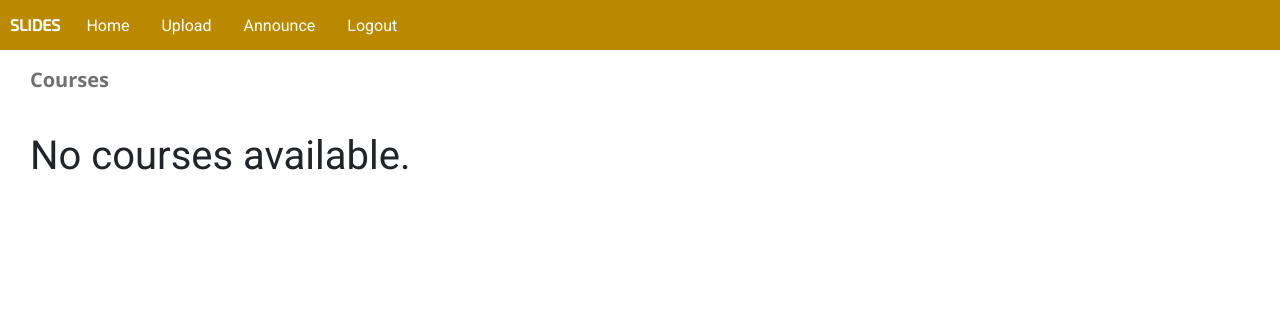
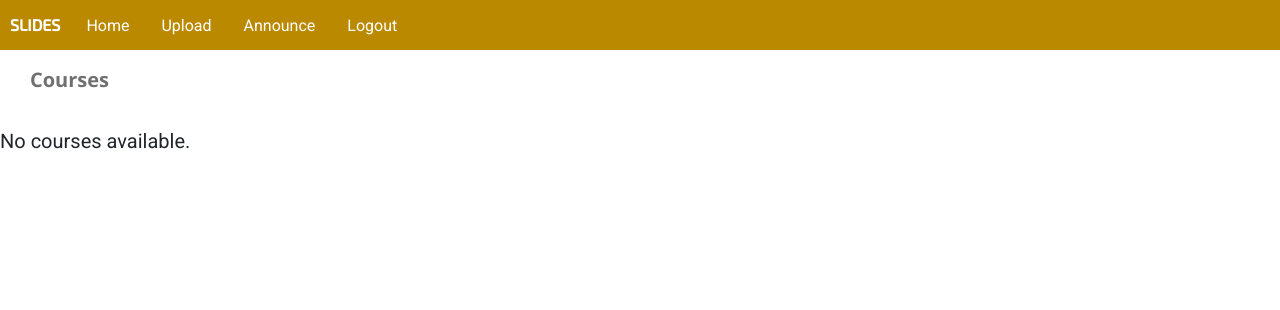
Before and after one commit to despicable-m/Slides, a Django app: page /program/2 in a window 1280 px wide. Shown: the top 310 px of the page. Run offline with Django 3.2, Linux system fonts and the light colour scheme; a user stored in the database is signed in; data comes from the database, SQL or seed files in the repository; both versions use the stored data as it was after the commit; style sheets or scripts are compiled from the project's sources; some libraries are stand-ins or nearby versions.

Commit message:
No data improvements

```diff
--- a/slides/static/slides/styles-mobile.css
+++ b/slides/static/slides/styles-mobile.css
@@ -26,9 +26,17 @@
 }
 
 .no-data {
-  margin-left: 10px;
-  font-size: 40px;
+  margin-left: auto;
+  font-size: 20px;
   font-family: "roboto", sans-serif;
+  margin-right: auto;
+}
+
+.no-data-h {
+  margin-left: auto;
+  margin-right: auto;
+  font-family: "roboto", sans-serif;
+  font-size: 20px;
 }
 
 .basic-button {
--- a/slides/static/slides/styles-mobile.scss
+++ b/slides/static/slides/styles-mobile.scss
@@ -34,9 +34,17 @@ $accent-color: #BB8900;
 }
 
 .no-data {
-    margin-left: 10px;
-    font-size: 40px;
+    margin-left: auto;
+    font-size: 20px;
     font-family: 'roboto', sans-serif;
+    margin-right: auto;
+}
+
+.no-data-h {
+    margin-left: auto;
+    margin-right: auto;
+    font-family: 'roboto', sans-serif;
+    font-size: 20px;
 }
 
 .basic-button {
--- a/slides/static/slides/styles.css
+++ b/slides/static/slides/styles.css
@@ -17,9 +17,17 @@
 }
 
 .no-data {
-  margin-left: 30px;
-  font-size: 40px;
+  margin-left: auto;
+  margin-right: auto;
+  font-size: 20px;
   font-family: "roboto", sans-serif;
+}
+
+.no-data-h {
+  margin-left: auto;
+  margin-right: auto;
+  font-family: "roboto", sans-serif;
+  font-size: 20px;
 }
 
 .basic-button, .section-label .view-all, #search #search-button {
--- a/slides/static/slides/styles.scss
+++ b/slides/static/slides/styles.scss
@@ -25,9 +25,17 @@ $accent-color: #BB8900;
 }
 
 .no-data {
-    margin-left: 30px;
-    font-size: 40px;
+    margin-left: auto;
+    margin-right: auto;
+    font-size: 20px;
     font-family: 'roboto', sans-serif;
+}
+
+.no-data-h {
+    margin-left: auto;
+    margin-right: auto;
+    font-family: 'roboto', sans-serif;
+    font-size: 20px;
 }
 
 .basic-button {
--- a/slides/views.py
+++ b/slides/views.py
@@ -45,7 +45,7 @@ def index(request):
         levels = Level.objects.filter(program=request.user.program)
         years = Level.objects.filter(program=request.user.program,
                                      level=request.user.level.level)
-        announcements = Announcement.objects.order_by("-id")[:5]
+        announcements = Announcement.objects.filter(user__university=request.user.university).order_by("-id")[:5]
 
         return render(request, "slides/index.html", {
             "courses":courses,
@@ -349,7 +349,7 @@ def search(request):
 
 @login_required
 def view_annoucements(request):
-    announcements = Announcement.objects.all()
+    announcements = Announcement.objects.filter(user__university=request.user.university).order_by("-id")
 
     return render(request, "slides/announcements.html", {
         "announcements":announcements
```
Also changed, not shown: slides/templates/slides/index.html (+10 -0 lines), db.sqlite3, 2 other files.
